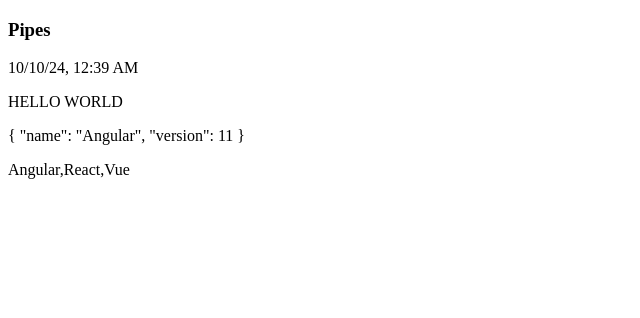
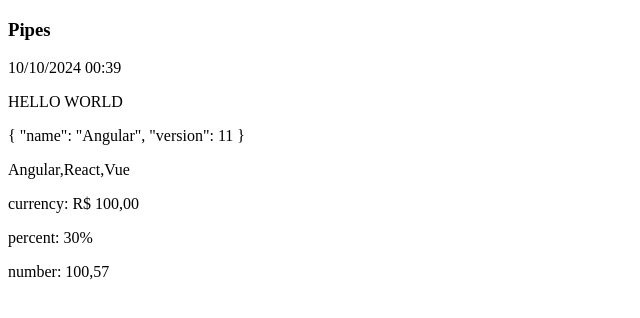
Before and after one commit to mathvsk/meu-primeiro-projeto, an Angular app: page / in a window 1280 px wide. Shown: the top 318 px of the page, without its empty margins (0-640 px from the left). Built offline with nearby package versions, Linux system fonts and the light colour scheme.

Commit message:
feat: utilizar pipes para formatação monetaria usando a locale atual.

```diff
--- a/src/app/components/pipes/angular-pipes/angular-pipes.component.html
+++ b/src/app/components/pipes/angular-pipes/angular-pipes.component.html
@@ -11,3 +11,12 @@
 <p>
     {{ loadingData$ | async }}
 </p>
+<p>
+    currency: {{ 100 | currency: "BRL" }}
+</p>
+<p>
+    percent: {{ 0.3 | percent }}
+</p>
+<p>
+    number: {{ 100.567 | number: '1.2-2' }}
+</p>
--- a/src/app/components/pipes/angular-pipes/angular-pipes.component.ts
+++ b/src/app/components/pipes/angular-pipes/angular-pipes.component.ts
@@ -1,13 +1,20 @@
-import { AsyncPipe, DatePipe, JsonPipe, UpperCasePipe } from '@angular/common';
-import { Component, signal } from '@angular/core';
+import { AsyncPipe, CurrencyPipe, DatePipe, DecimalPipe, JsonPipe, PercentPipe, registerLocaleData, UpperCasePipe } from '@angular/common';
+import { Component, LOCALE_ID, signal } from '@angular/core';
 import { delay, Observable, of } from 'rxjs';
+
+import LocalePt from '@angular/common/locales/pt';
+registerLocaleData(LocalePt);
 
 @Component({
   selector: 'app-angular-pipes',
   standalone: true,
-  imports: [DatePipe, UpperCasePipe, JsonPipe, AsyncPipe],
+  imports: [DatePipe, UpperCasePipe, JsonPipe, AsyncPipe, CurrencyPipe, DecimalPipe, PercentPipe],
   templateUrl: './angular-pipes.component.html',
-  styleUrl: './angular-pipes.component.scss'
+  styleUrl: './angular-pipes.component.scss',
+  providers: [{
+    provide: LOCALE_ID,
+    useValue: 'pt-BR',
+  }]
 })
 export class AngularPipesComponent {
   public date = signal(new Date());
```
